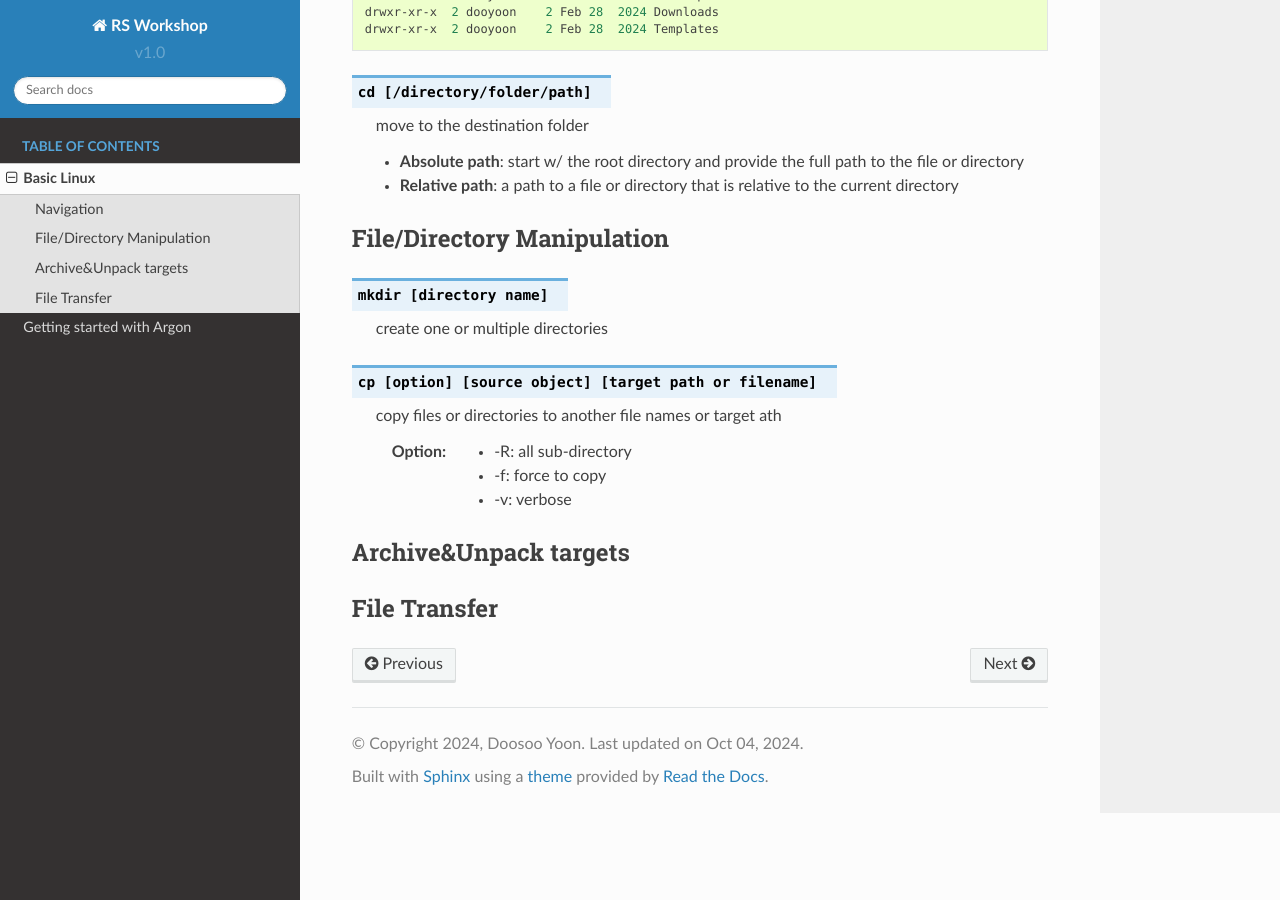
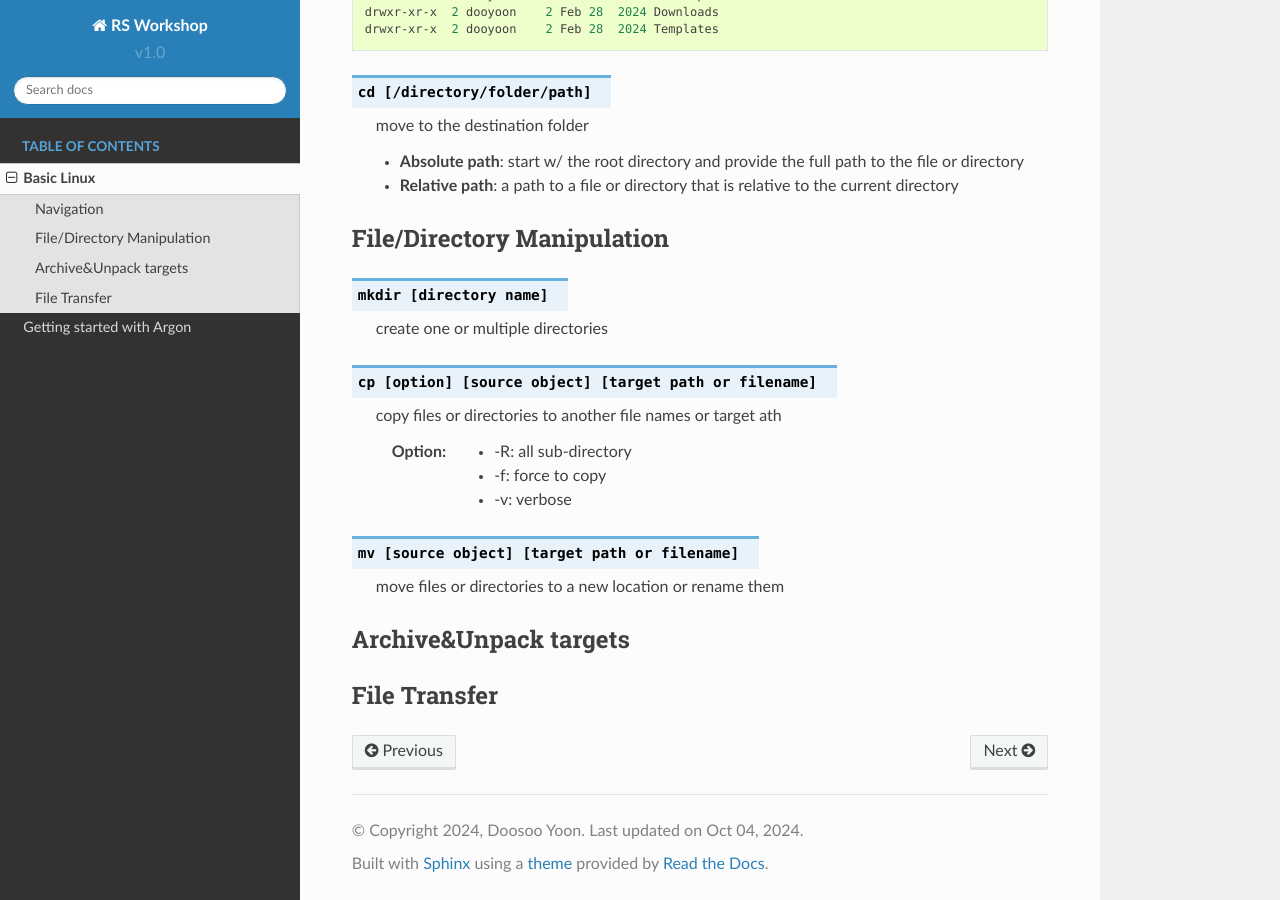
Before and after one commit to astrodoo/RS_Workshop, a Sphinx documentation site: the page built from source/basic_linux.rst, in a window 1280 px wide and 900 px high, scrolled down 701 px. Built offline with Sphinx 7.4.7 and the Read the Docs theme 2.0.0, drawn with Linux system fonts in a browser that asks for light colours.

Commit message:
update basic_linux

```diff
--- a/source/basic_linux.rst
+++ b/source/basic_linux.rst
@@ -59,6 +59,11 @@ File/Directory Manipulation
             * -f: force to copy
             * -v: verbose
 
+.. option:: mv [source object] [target path or filename]
+
+   move files or directories to a new location or rename them
+
+
 
 
 
```
Also changed, not shown: 1 other file.
